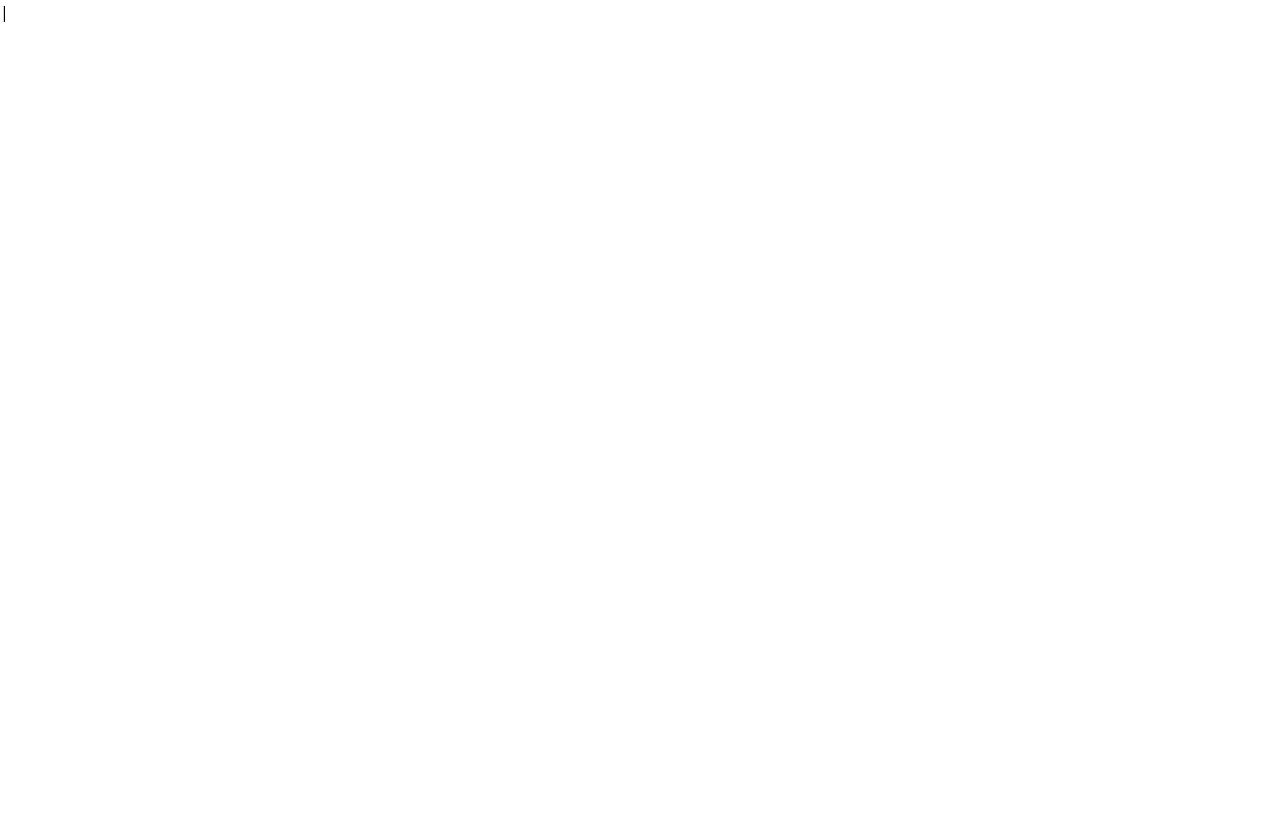
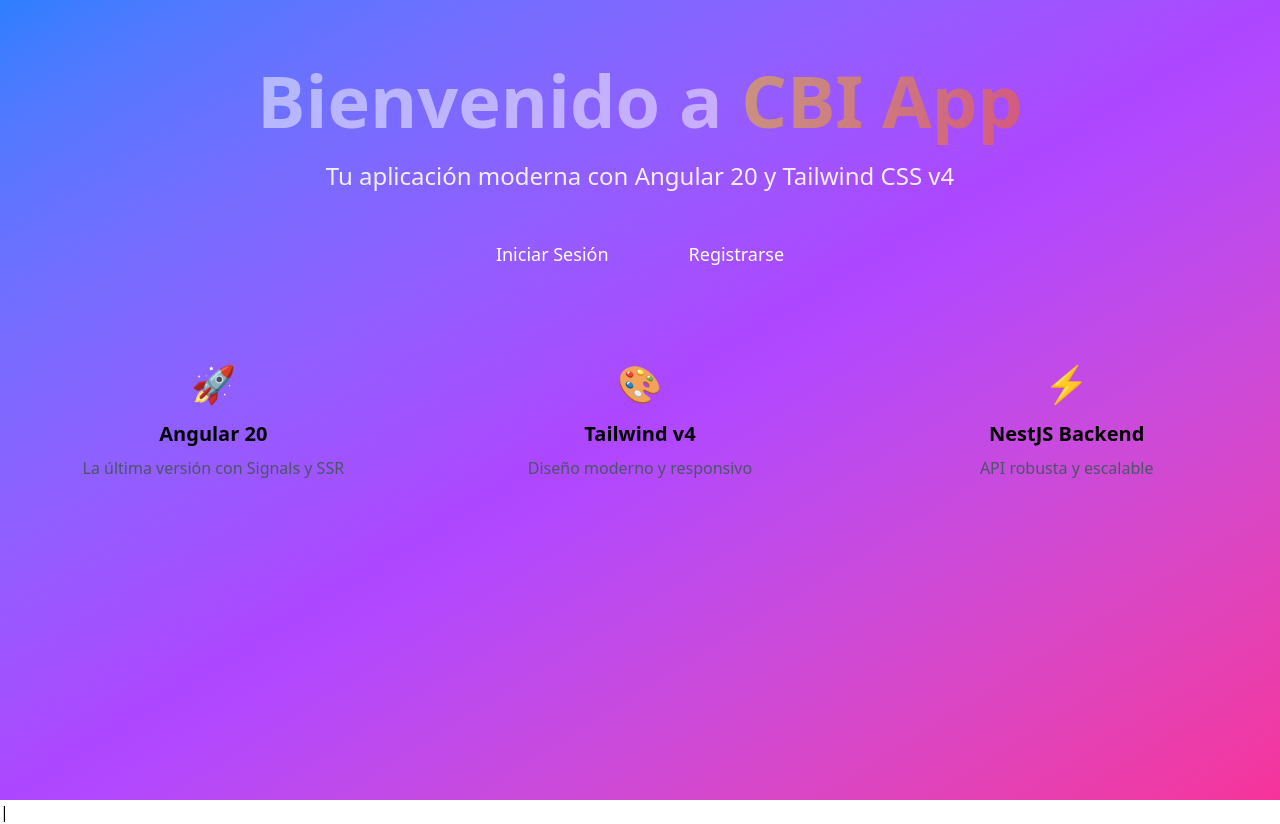
Before and after one commit to Damdev80/App-CBI, an Angular app in the folder client/: page /welcome in a window 1280 px wide. Before the commit this address led to /. Before the commit the page ends 800 px from the top, so only its background shows below. Built offline with nearby package versions, Linux system fonts and the light colour scheme.

Commit message:
feat: implement welcome page with routing and navigation, remove unused app files

```diff
--- a/client/src/app/app.html
+++ /dev/null
@@ -1,4 +0,0 @@
-
-
-
-<router-outlet />
--- a/client/src/app/app.routes.ts
+++ b/client/src/app/app.routes.ts
@@ -1,3 +1,13 @@
 import { Routes } from '@angular/router';
 
-export const routes: Routes = [];
+export const routes: Routes = [
+    {
+        path: '',
+        redirectTo: '/welcome',
+        pathMatch: 'full'
+    },
+    {
+        path: 'welcome',
+        loadComponent: () => import('./pages/welcome/welcome.component').then(c => c.WelcomeComponent)
+    }
+];
--- a/client/src/app/app.ts
+++ b/client/src/app/app.ts
@@ -1,12 +1,20 @@
-import { Component, signal } from '@angular/core';
+import { Component } from '@angular/core';
 import { RouterOutlet } from '@angular/router';
+import { CommonModule } from '@angular/common';
 
 @Component({
   selector: 'app-root',
-  imports: [RouterOutlet],
-  templateUrl: './app.html',
-  styleUrl: './app.css'
+  standalone: true,
+  imports: [RouterOutlet, CommonModule],
+  template: `
+    <main class="min-h-screen">
+      <router-outlet />
+    </main>
+  `,
+  styles: [],
 })
 export class App {
-  protected readonly title = signal('client');
+  constructor() {
+    console.log('App component initialized');
+  }
 }
--- /dev/null
+++ b/client/src/app/pages/welcome/welcome.component.html
@@ -0,0 +1,60 @@
+<!DOCTYPE html>
+<html lang="en">
+<head>
+    <meta charset="UTF-8">
+    <meta name="viewport" content="width=device-width, initial-scale=1.0">
+    <title>Document</title>
+</head>
+<body>
+    <div class="min-h-screen bg-gradient-to-br from-blue-500 via-purple-500 to-pink-500">
+      <div class="container mx-auto px-4 py-16">
+        <!-- Hero Section -->
+        <div class="text-center text-white">
+          <h1 class="text-5xl md:text-7xl font-bold mb-6 animate-pulse">
+            Bienvenido a
+            <span class="bg-gradient-to-r from-yellow-400 to-orange-500 bg-clip-text text-transparent">
+              CBI App
+            </span>
+          </h1>
+          <p class="text-xl md:text-2xl mb-8 opacity-90">
+            Tu aplicación moderna con Angular 20 y Tailwind CSS v4
+          </p>
+
+          <div class="flex flex-col sm:flex-row gap-4 justify-center">
+            <button
+              (click)="navigateTo('/auth/login')"
+              class="btn-primary text-lg px-8 py-4">
+              Iniciar Sesión
+            </button>
+            <button
+              (click)="navigateTo('/auth/register')"
+              class="btn-secondary text-lg px-8 py-4">
+              Registrarse
+            </button>
+          </div>
+        </div>
+
+        <!-- Features Section -->
+        <div class="mt-20 grid md:grid-cols-3 gap-8">
+          <div class="card text-center">
+            <div class="text-4xl mb-4">🚀</div>
+            <h3 class="text-xl font-bold mb-2">Angular 20</h3>
+            <p class="text-gray-600">La última versión con Signals y SSR</p>
+          </div>
+
+          <div class="card text-center">
+            <div class="text-4xl mb-4">🎨</div>
+            <h3 class="text-xl font-bold mb-2">Tailwind v4</h3>
+            <p class="text-gray-600">Diseño moderno y responsivo</p>
+          </div>
+
+          <div class="card text-center">
+            <div class="text-4xl mb-4">⚡</div>
+            <h3 class="text-xl font-bold mb-2">NestJS Backend</h3>
+            <p class="text-gray-600">API robusta y escalable</p>
+          </div>
+        </div>
+      </div>
+    </div>
+</body>
+</html>
--- /dev/null
+++ b/client/src/app/pages/welcome/welcome.component.ts
@@ -0,0 +1,18 @@
+import { Component } from "@angular/core";
+import { CommonModule } from "@angular/common";
+import { Router } from "@angular/router";
+
+@Component({
+    selector: 'app-welcome',
+    standalone: true,
+    imports: [CommonModule],
+    templateUrl: './welcome.component.html',
+})
+
+export class WelcomeComponent {
+    constructor(private router: Router) {}
+
+    navigateTo(path: string) {
+        this.router.navigate([path]);
+    }
+}
```
Also changed, not shown: client/src/environments/environment.prod.ts (added), client/src/environments/environment.ts (added), 2 other files (tests, documents, lock files or other folders).
